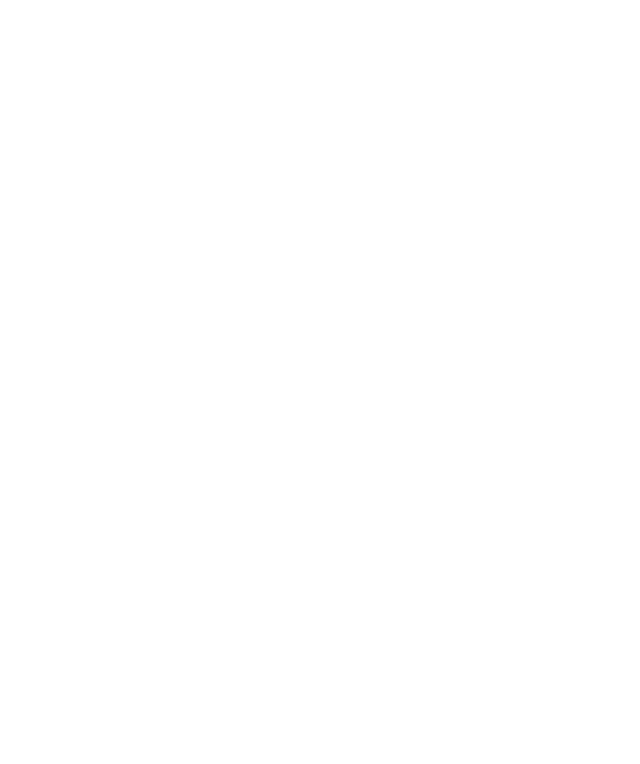
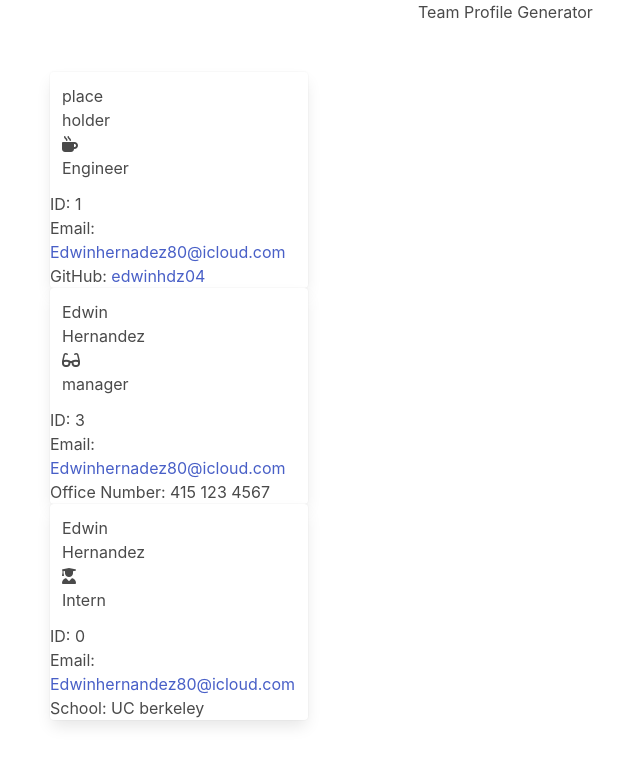
Before and after one commit to EdwinHdz04/Team-Profile-Generator, a website: page src/barebones.HTML in a window 1280 px wide. Shown: the whole page, without its empty margins (38-678 px from the left). Drawn offline with nearby package versions, Linux system fonts and the light colour scheme.

Commit message:
worked on HTML

```diff
--- a/lib/Employee.js
+++ b/lib/Employee.js
@@ -16,7 +16,7 @@ class employee{
 
     }
     getRole () {
-        return 'Employee';
+        return "Employee";
     }
 }
-module.exports = Employee
+module.exports = Employee;
--- a/src/barebones.HTML
+++ b/src/barebones.HTML
@@ -4,17 +4,64 @@
     <meta charset="UTF-8">
     <meta http-equiv="X-UA-Compatible" content="IE=edge">
     <meta name="viewport" content="width=device-width, initial-scale=1.0">
+    <link rel="stylesheet" href="../node_modules/bulma/css/bulma.css">
+    <script src="https://kit.fontawesome.com/a0ecc4bbdc.js" crossorigin="anonymous"></script>
     <title>Team Profile Generator</title>
+
 </head>
 
 <body>
-    <div class="container-fluid">
-        <div class="row">
-            <div class ="col-12 jumbotron mb-3"
+    <div class="container">
+        <div class="columns is-multiline is-mobile is-centered">
+            <div class ="column is-three-quarters-mobile is-two-thirds-tablet is-half-desktop is-one-third-widescreen is-one-quarter-fullhd">
+                <h1 class="text-center text-white">Team Profile Generator</h1>
         </div>
-
     </div>
 
+    <div class="column">
+        <div class="column  is-one-quarter is-centered">
+            <div class="card employee-info">
+                <div class="column is-one-quarter">
+                    <h2 class="card-title">place holder</h2>
+                    <h3 class="card-title"><i class="fas fa-mug-hot mr-2"></i>Engineer</h3>
+                </div>
+                <div class="card-body">
+                    <ul class="list-group">
+                        <li class="list-group-item">ID: 1</li>
+                        <li class="list-group-item">Email: <a href="mailto:Edwinhernadez80@icloud.com">Edwinhernadez80@icloud.com</a></li>
+                        <li class="list-group-item">GitHub: <a href="https://github.com/edwinhdz04" target="_blank" rel="noopener noreferrer">edwinhdz04</a></li>
+        </ul>
+     </div>
+  </div>
+
+<div class="card employee-card">
+    <div class="column is-one-quarter is-centered">
+        <h2 class="card-title">Edwin Hernandez</h2>
+        <h3 class="card-title"><i class="fas fa-glasses mr-2"></i>manager</h3>
+    </div>
+    <div class="card-body">
+        <ul class="list-group">
+            <li class="list-group-item">ID: 3</li>
+            <li class="list-group-item">Email: <a href="mailto:Edwinhernadez80@icloud.com">Edwinhernadez80@icloud.com</a></li>
+            <li class="list-group-item">Office  Number: 415 123 4567 </li>
+        </ul>
+    </div>
+</div>
+
+
+<div class="card employee-card">
+    <div class="column is-one-quarter is-centered">
+        <h2 class="card-title">Edwin Hernandez</h2>
+        <h3 class="card-title"><i class="fas fa-user-graduate mr-2"></i>Intern</h3>
+    </div>
+    <div class="card-body">
+        <ul class="list-group">
+            <li class="list-group-item">ID: 0</li>
+            <li class="list-group-item">Email: <a href="mailto:">Edwinhernandez80@icloud.com</a></li>
+            <li class="list-group-item">School: UC berkeley</li>
+        </ul>
+    </div>
+</div>
 
 </body>
 </html>
```
Also changed, not shown: index.js (+1 -6 lines), README.md.
